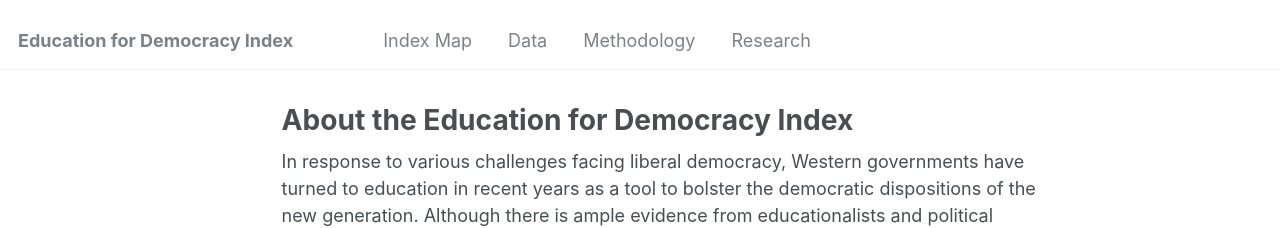
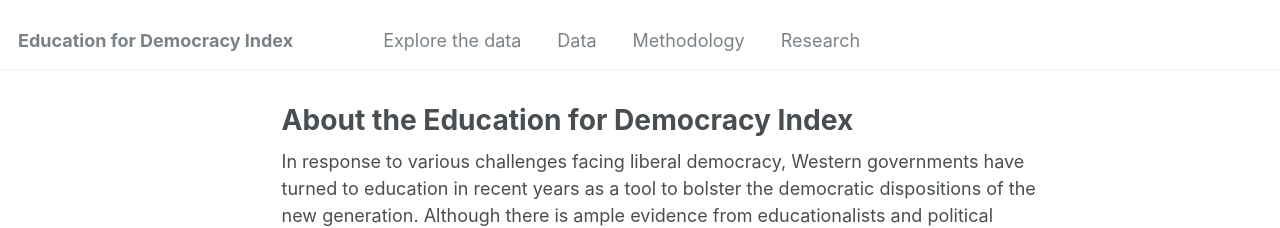
Before and after one commit to educationfordemocracyindex/educationfordemocracyindex.github.io, a Jekyll site: the page built from _pages/about.md, in a window 1280 px wide. Shown: the top 228 px of the page. Built offline with Jekyll 4.4.1, drawn with Linux system fonts in a browser that asks for light colours.

Commit message:
Update navigation.yml

```diff
--- a/_data/navigation.yml
+++ b/_data/navigation.yml
@@ -1,6 +1,6 @@
 # main links links
 main:
-  - title: "Index Map"
+  - title: "Explore the data"
     url: /map/
 
   - title: "Data"
```
